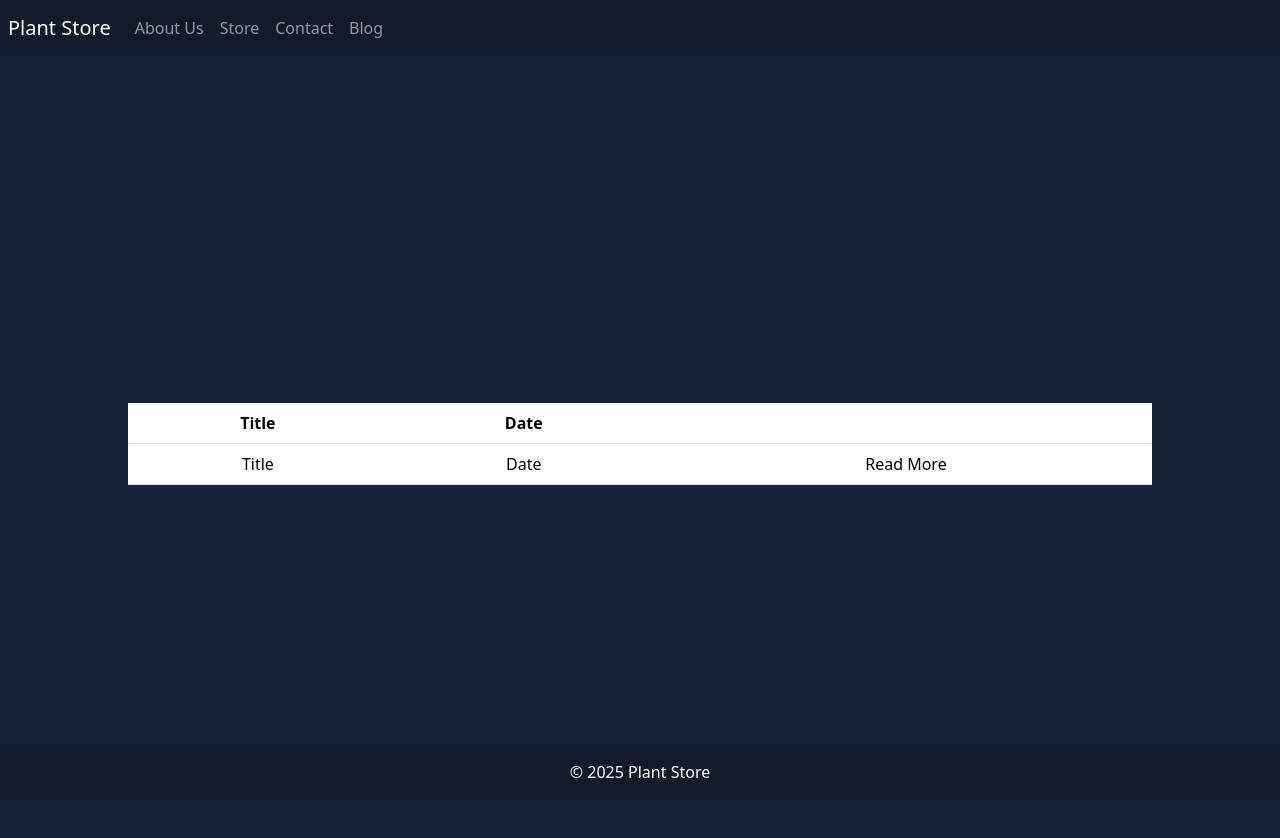
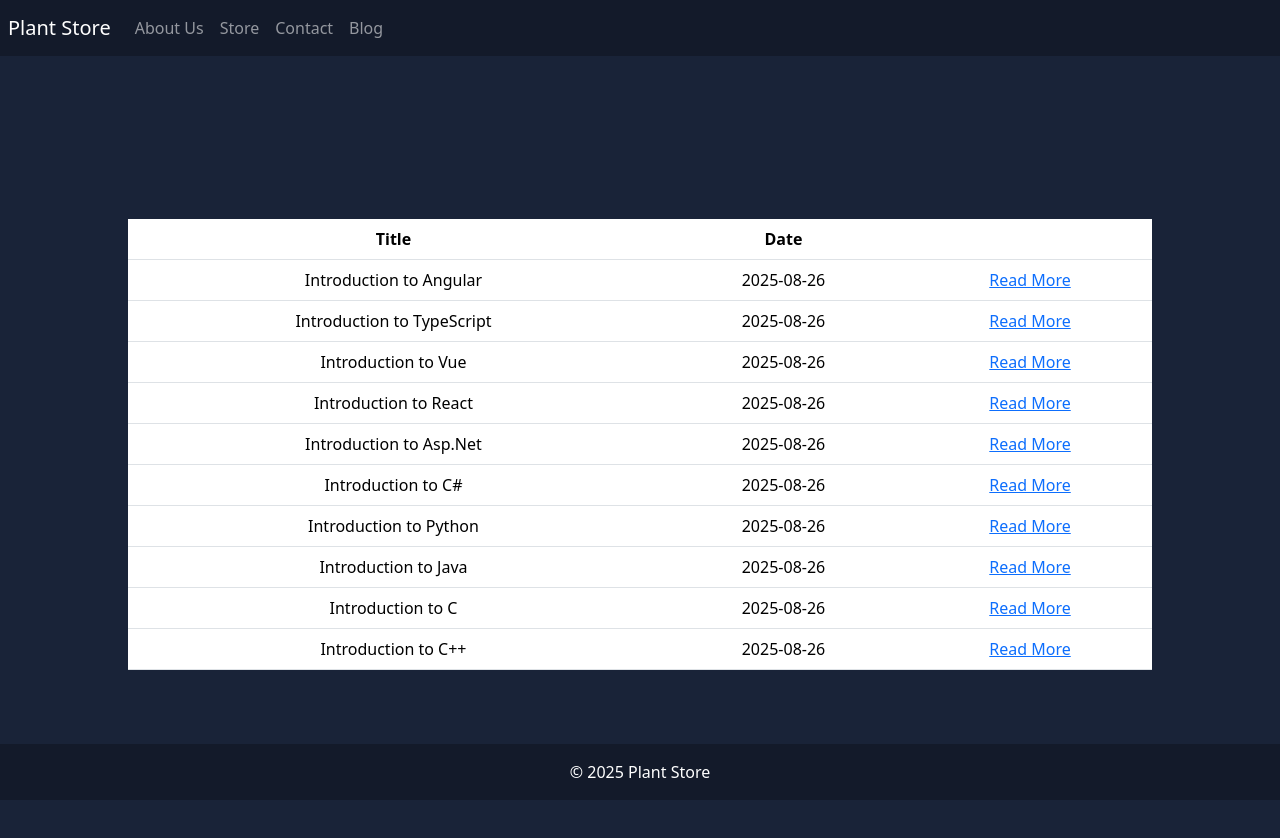
Before and after one commit to thato-c/PlantStoreInfrastructure, an Angular app in the folder PlantStore/: page /blog in a window 1280 px wide. Shown: the top 838 px of the page. Built offline with nearby package versions, Linux system fonts and the light colour scheme.

Commit message:
Add Blog Post component and styling to it

```diff
--- a/PlantStore/src/app/app.routes.ts
+++ b/PlantStore/src/app/app.routes.ts
@@ -8,4 +8,5 @@ export const routes: Routes = [
 
     // Blog (SSG)
     {path: 'blog', loadComponent: () => import('./blog/blog-list/blog-list.component').then(m => m.BlogListComponent)},
+    {path: 'blog/:id', loadComponent: () => import('./blog/blog-post/blog-post.component').then(m => m.BlogPostComponent)}
 ];
--- a/PlantStore/src/app/blog/blog-list/blog-list.component.html
+++ b/PlantStore/src/app/blog/blog-list/blog-list.component.html
@@ -12,11 +12,11 @@
             </tr>
         </thead>
         <tbody>
-            <tr>
-                <td>Title</td>
-                <td>Date</td>
+            <tr *ngFor="let post of blogPosts">
+                <td>{{ post.title }}</td>
+                <td>{{ post.date }}</td>
                 <td>
-                    <a>Read More</a>
+                    <a [routerLink]="['/blog', post.id]">Read More</a>
                 </td>
             </tr>
         </tbody>
--- a/PlantStore/src/app/blog/blog-list/blog-list.component.ts
+++ b/PlantStore/src/app/blog/blog-list/blog-list.component.ts
@@ -1,11 +1,21 @@
-import { Component } from '@angular/core';
+import { Component, OnInit } from '@angular/core';
+import { CommonModule } from '@angular/common';
+import { RouterLink } from '@angular/router';
+import { BlogPost } from '../../models/blog.model';
+import { BlogService } from '../../services/blog.service';
 
 @Component({
   selector: 'app-blog-list',
-  imports: [],
+  imports: [RouterLink, CommonModule],
   templateUrl: './blog-list.component.html',
   styleUrl: './blog-list.component.css'
 })
-export class BlogListComponent {
+export class BlogListComponent implements OnInit {
+  blogPosts: BlogPost[] = [];
 
+  constructor(private blogService: BlogService){}
+
+  ngOnInit(): void{
+    this.blogPosts = this.blogService.getAllPosts();
+  }
 }
--- a/PlantStore/src/app/blog/blog-post/blog-post.component.html
+++ b/PlantStore/src/app/blog/blog-post/blog-post.component.html
@@ -1,7 +1,7 @@
 <div class="container">
-    <div>
-        <h2>Title</h2>
-        <p>Content</p>
+    <div *ngIf="post; else notFound">
+        <h2>{{ post.title }}</h2>
+        <p>{{ post.content }}</p>
     </div>
     <ng-template #notFound>
         <p>Blog post not found.</p>
--- a/PlantStore/src/app/blog/blog-post/blog-post.component.ts
+++ b/PlantStore/src/app/blog/blog-post/blog-post.component.ts
@@ -1,11 +1,25 @@
-import { Component } from '@angular/core';
+import { Component, OnInit } from '@angular/core';
+import { CommonModule } from '@angular/common';
+import { ActivatedRoute } from '@angular/router';
+import { BlogPost } from '../../models/blog.model';
+import { BlogService } from '../../services/blog.service';
 
 @Component({
   selector: 'app-blog-post',
-  imports: [],
+  imports: [CommonModule],
   templateUrl: './blog-post.component.html',
   styleUrl: './blog-post.component.css'
 })
-export class BlogPostComponent {
+export class BlogPostComponent implements OnInit{
+  post: BlogPost | undefined;
 
+  constructor(
+    private route: ActivatedRoute,
+    private blogService: BlogService
+  ){}
+
+  ngOnInit(): void{
+    const id = Number(this.route.snapshot.paramMap.get('id'));
+    this.post = this.blogService.getPostsById(id);
+  }
 }
--- /dev/null
+++ b/PlantStore/src/app/services/blog.service.ts
@@ -0,0 +1,30 @@
+import { Injectable } from '@angular/core';
+import { BlogPost } from '../models/blog.model';
+
+@Injectable({
+    providedIn: 'root'
+})
+export class BlogService{
+    private blogPosts: BlogPost[] = [
+        {id: 1, title: 'Introduction to Angular', author: 'Me', date: '2025-08-26', content: 'Angular is a platform for building mobile and desktop web applications...'},
+        {id: 2, title: 'Introduction to TypeScript', author: 'Me', date: '2025-08-26', content: 'Angular is a platform for building mobile and desktop web applications...'},
+        {id: 3, title: 'Introduction to Vue', author: 'Me', date: '2025-08-26', content: 'Angular is a platform for building mobile and desktop web applications...'},
+        {id: 4, title: 'Introduction to React', author: 'Me', date: '2025-08-26', content: 'Angular is a platform for building mobile and desktop web applications...'},
+        {id: 5, title: 'Introduction to Asp.Net', author: 'Me', date: '2025-08-26', content: 'Angular is a platform for building mobile and desktop web applications...'},
+        {id: 6, title: 'Introduction to C#', author: 'Me', date: '2025-08-26', content: 'Angular is a platform for building mobile and desktop web applications...'},
+        {id: 7, title: 'Introduction to Python', author: 'Me', date: '2025-08-26', content: 'Angular is a platform for building mobile and desktop web applications...'},
+        {id: 8, title: 'Introduction to Java', author: 'Me', date: '2025-08-26', content: 'Angular is a platform for building mobile and desktop web applications...'},
+        {id: 9, title: 'Introduction to C', author: 'Me', date: '2025-08-26', content: 'Angular is a platform for building mobile and desktop web applications...'},
+        {id: 10, title: 'Introduction to C++', author: 'Me', date: '2025-08-26', content: 'Angular is a platform for building mobile and desktop web applications...'},
+    ];
+
+    constructor(){}
+
+    getAllPosts(): BlogPost[]{
+        return this.blogPosts;
+    }
+
+    getPostsById(id:number): BlogPost | undefined{
+        return this.blogPosts.find(post => post.id === id);
+    }
+}
```
Also changed, not shown: PlantStore/src/app/models/blog.model.ts (added, +7 -0 lines).
